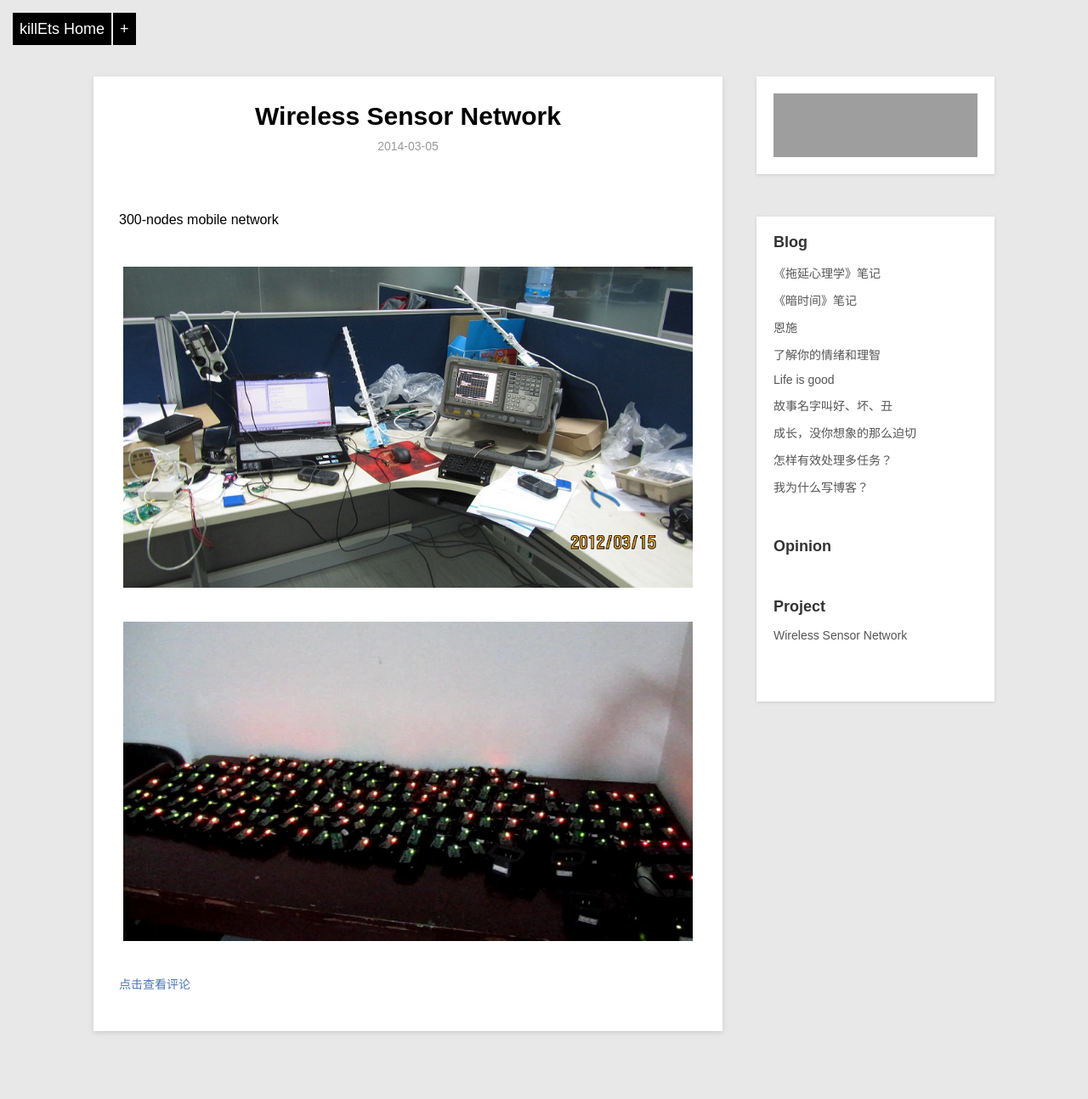
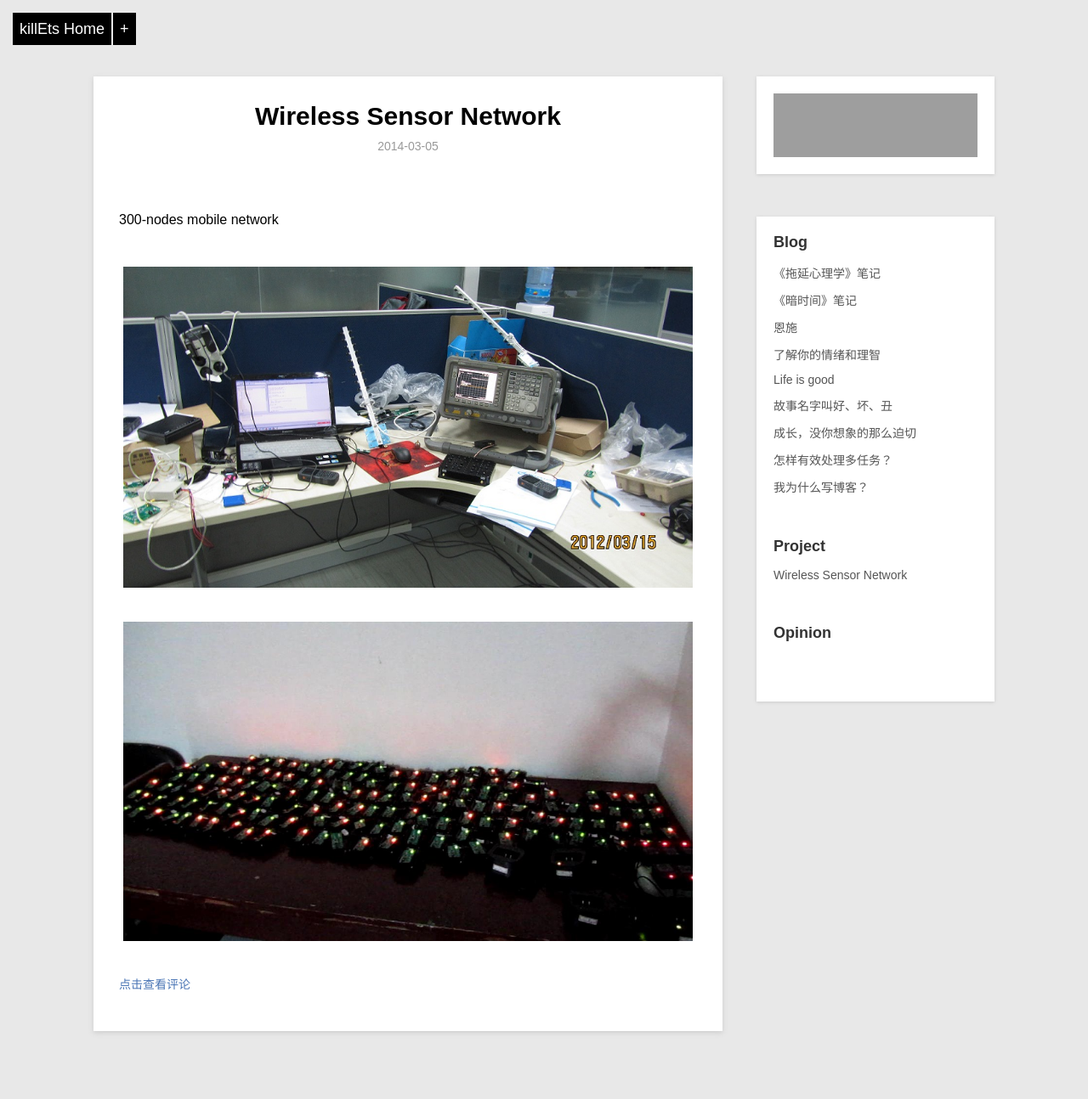
Before and after one commit to killets/blog, a Jekyll site: the page built from _posts/project/2014-03-05-wsn.md, in a window 1280 px wide. Shown: the whole page at 85% size. Built offline with Jekyll 4.4.1, drawn with Linux system fonts in a browser that asks for light colours; Markdown is read by kramdown in place of the engine named in the settings; grey boxes are pictures that could not be loaded.

Commit message:
Update post.html

```diff
--- a/_layouts/post.html
+++ b/_layouts/post.html
@@ -60,6 +60,13 @@ layout: default
         {% endfor %}
         </ul>
 
+        <h2>Project</h2>
+        <ul class="artical-list">
+        {% for post in site.categories.project%}
+            <li><a href="{{ site.baseurl }}{{ post.url }}">{{ post.title }}</a></li>
+        {% endfor %}
+        </ul>
+
         <h2>Opinion</h2>
         <ul class="artical-list">
         {% for post in site.categories.opinion%}
@@ -67,12 +74,6 @@ layout: default
         {% endfor %}
         </ul>
 
-        <h2>Project</h2>
-        <ul class="artical-list">
-        {% for post in site.categories.project%}
-            <li><a href="{{ site.baseurl }}{{ post.url }}">{{ post.title }}</a></li>
-        {% endfor %}
-        </ul>
     </div>
 </div>
 
```
